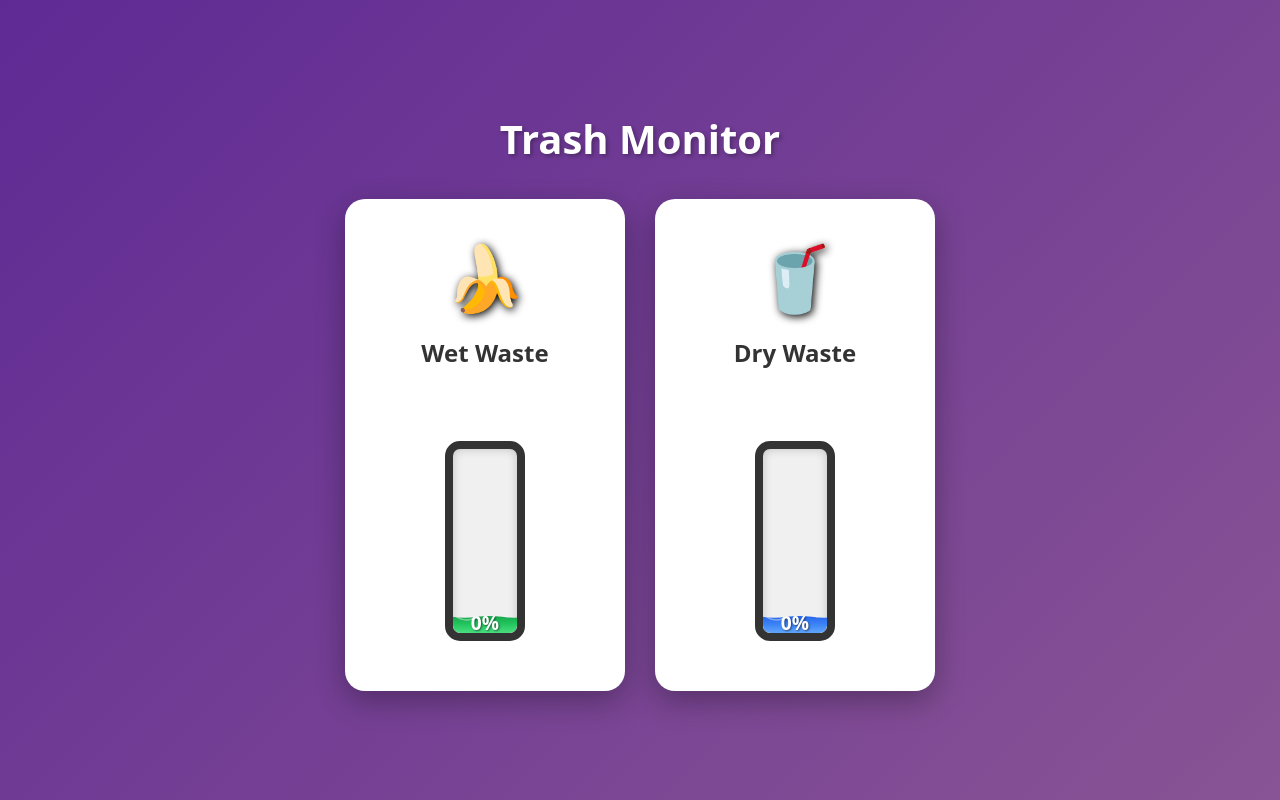
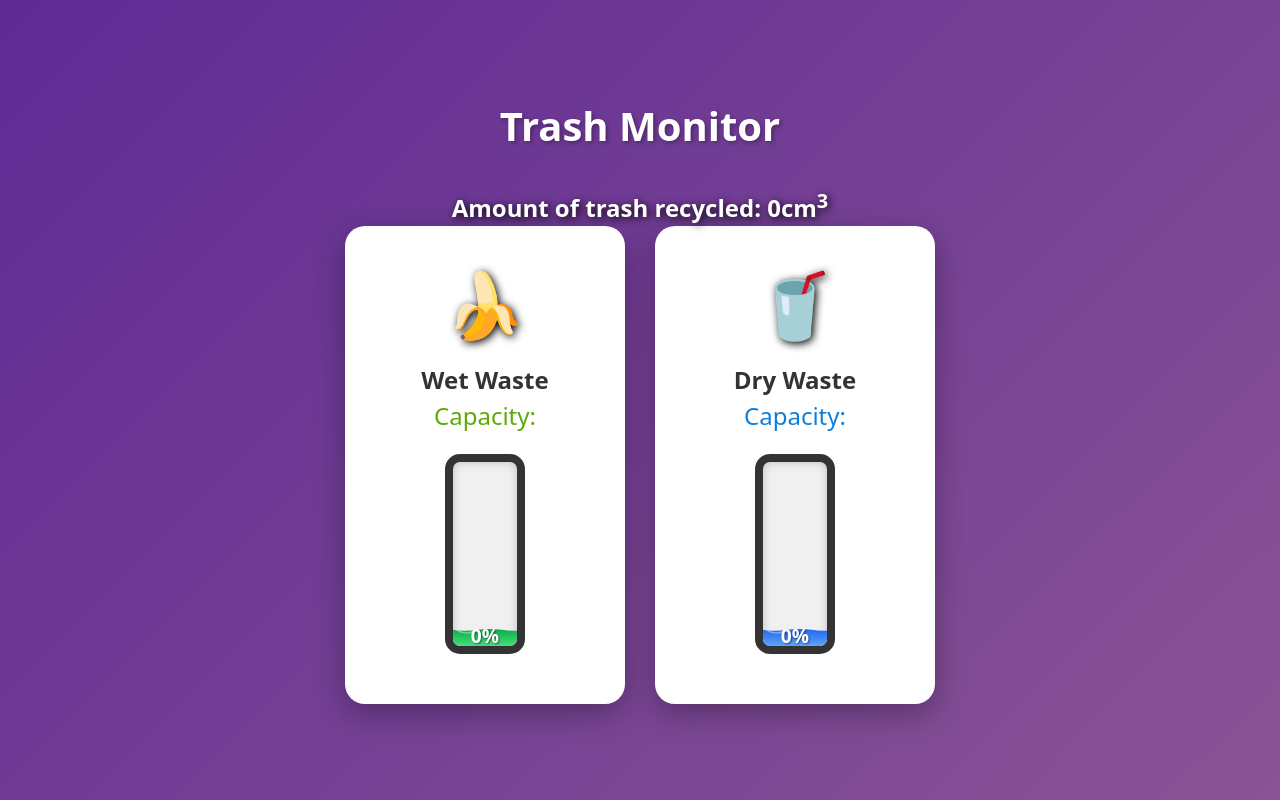
Before and after one commit to ControlAlternateDel/trashsort, a React (Vite) app: page / in a window 1280 px wide. Built offline with nearby package versions, Linux system fonts and the light colour scheme; no server answers.

Commit message:
added total amt of trash, capacity text

```diff
--- a/src/App.jsx
+++ b/src/App.jsx
@@ -30,7 +30,7 @@ const TrashCan = ({
             <div className="icon">{icon}</div>
             <h2>{title}</h2>
         </div>
-
+        <span className={`filler-text-${type}`}>Capacity:</span>
         <div className="battery-container">
             <div className="battery-outline">
                 <div
@@ -76,7 +76,7 @@ function App() {
     return (
         <div className="app">
             <h1>Trash Monitor</h1>
-
+            <h2 style={{color: "#FFFFFF"}} className="amount-text">Amount of trash recycled: {(82*82*((wetCurrentDepth+dryCurrentDepth)/4))/1000}cm<sup>3</sup></h2>
             <div className="trash-cans-container">
                 <TrashCan
                     icon="🍌"
--- a/src/index.css
+++ b/src/index.css
@@ -91,6 +91,20 @@ h1 {
   filter: drop-shadow(2px 2px 4px rgba(0, 0, 0.2));
 }
 
+.filler-text-dry {
+  font-size: 1.5rem;
+  color: #107ed8;
+}
+
+.filler-text-wet {
+  font-size: 1.5rem;
+  color: #5ea908;
+}
+
+.amount-text {
+  filter: drop-shadow(2px 2px 4px rgba(0, 0, 0.2));
+}
+
 /* Title text styling */
 .icon-container h2 {
   margin: 0;
@@ -101,7 +115,7 @@ h1 {
 
 /* Container for the battery indicator */
 .battery-container {
-  height: 250px;
+  height: 200px;
   width: 120px;
   display: flex;
   justify-content: center;
```
Also changed, not shown: 1 other file (tests, documents, lock files or other folders).
